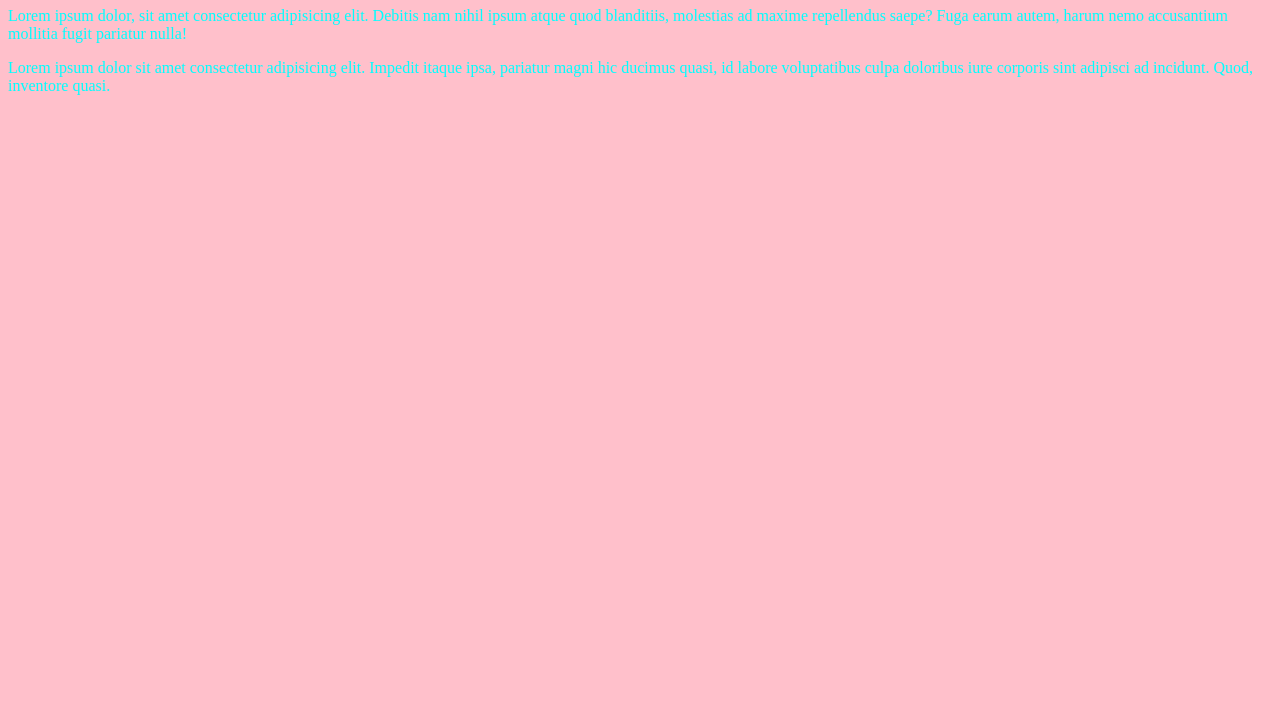
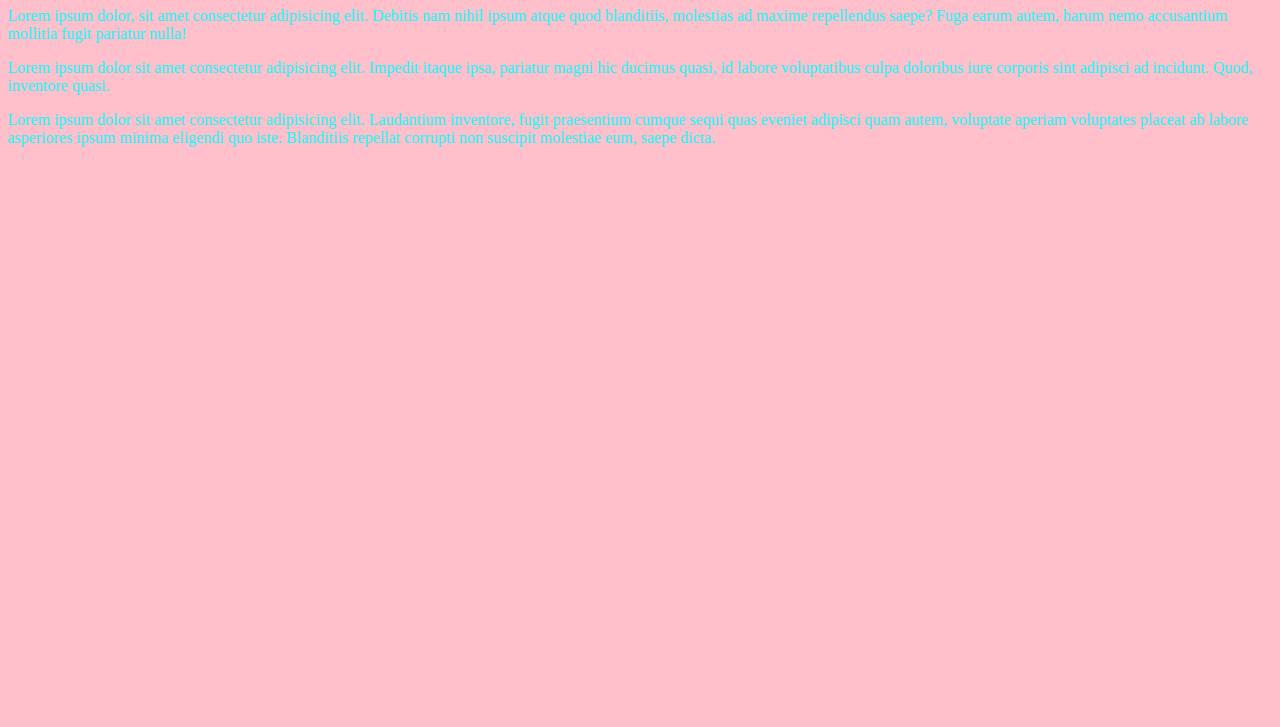
Before and after one commit to CosmicStarfire/ifa-session-12-test, a plain HTML site: page index.html in a window 1280 px wide. Shown: the part 73-800 px from the top of the page. Drawn offline with Linux system fonts and the light colour scheme.

Commit message:
I added a new p tag under the first to p tags to test this out after adding this new branch

```diff
--- a/index.html
+++ b/index.html
@@ -13,6 +13,8 @@
 
     <p>Lorem ipsum dolor sit amet consectetur adipisicing elit. Impedit itaque ipsa, pariatur magni hic ducimus quasi, id labore voluptatibus culpa doloribus iure corporis sint adipisci ad incidunt. Quod, inventore quasi.</p>
 
+    <p> Lorem ipsum dolor sit amet consectetur adipisicing elit. Laudantium inventore, fugit praesentium cumque sequi quas eveniet adipisci quam autem, voluptate aperiam voluptates placeat ab labore asperiores ipsum minima eligendi quo iste. Blanditiis repellat corrupti non suscipit molestiae eum, saepe dicta.</p>
+
 
 </body>
 </html>
```
